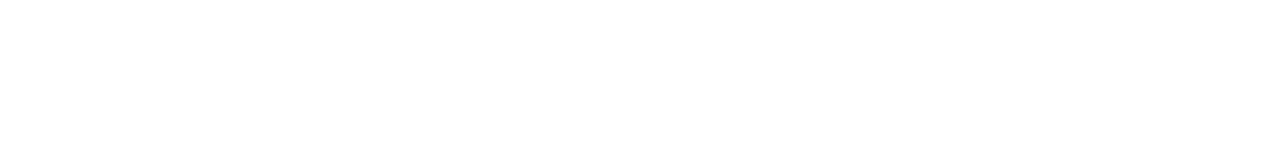
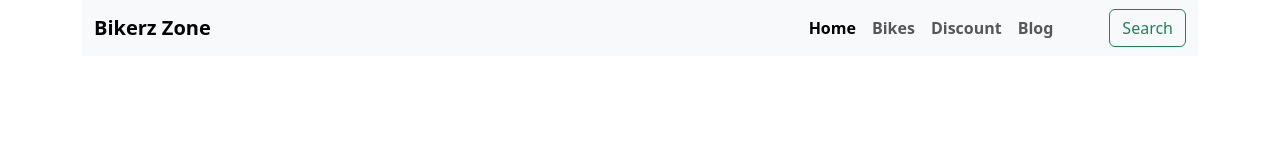
Before and after one commit to miraz-faruk/bikerz-zone, a plain HTML site: page index.html in a window 1280 px wide. Drawn offline with nearby package versions, Linux system fonts and the light colour scheme.

Commit message:
Add navbar

```diff
--- a/index.html
+++ b/index.html
@@ -7,8 +7,32 @@
     <link href="https://cdn.jsdelivr.net/npm/bootstrap@5.3.1/dist/css/bootstrap.min.css" rel="stylesheet" integrity="sha384-4bw+/aepP/YC94hEpVNVgiZdgIC5+VKNBQNGCHeKRQN+PtmoHDEXuppvnDJzQIu9" crossorigin="anonymous">
   </head>
   <body>
-    <header>
-
+    <header class="container-lg">
+        <nav class="navbar navbar-expand-lg bg-body-tertiary fw-semibold">
+            <div class="container-fluid">
+              <a class="navbar-brand" href="#">Bikerz Zone</a>
+              <button class="navbar-toggler" type="button" data-bs-toggle="collapse" data-bs-target="#navbarSupportedContent" aria-controls="navbarSupportedContent" aria-expanded="false" aria-label="Toggle navigation">
+                <span class="navbar-toggler-icon"></span>
+              </button>
+              <div class="collapse navbar-collapse" id="navbarSupportedContent">
+                <ul class="navbar-nav ms-auto mb-2 mb-lg-0">
+                  <li class="nav-item">
+                    <a class="nav-link active" aria-current="page" href="#">Home</a>
+                  </li>
+                  <li class="nav-item">
+                    <a class="nav-link" href="#">Bikes</a>
+                  </li>
+                  <li class="nav-item">
+                    <a class="nav-link" href="#">Discount</a>
+                  </li>
+                  <li class="nav-item">
+                    <a class="nav-link" href="#">Blog</a>
+                  </li>
+                </ul>
+                  <button class="ms-5 btn btn-outline-success" type="submit">Search</button>
+              </div>
+            </div>
+          </nav>
     </header>
     <main>
 
```
